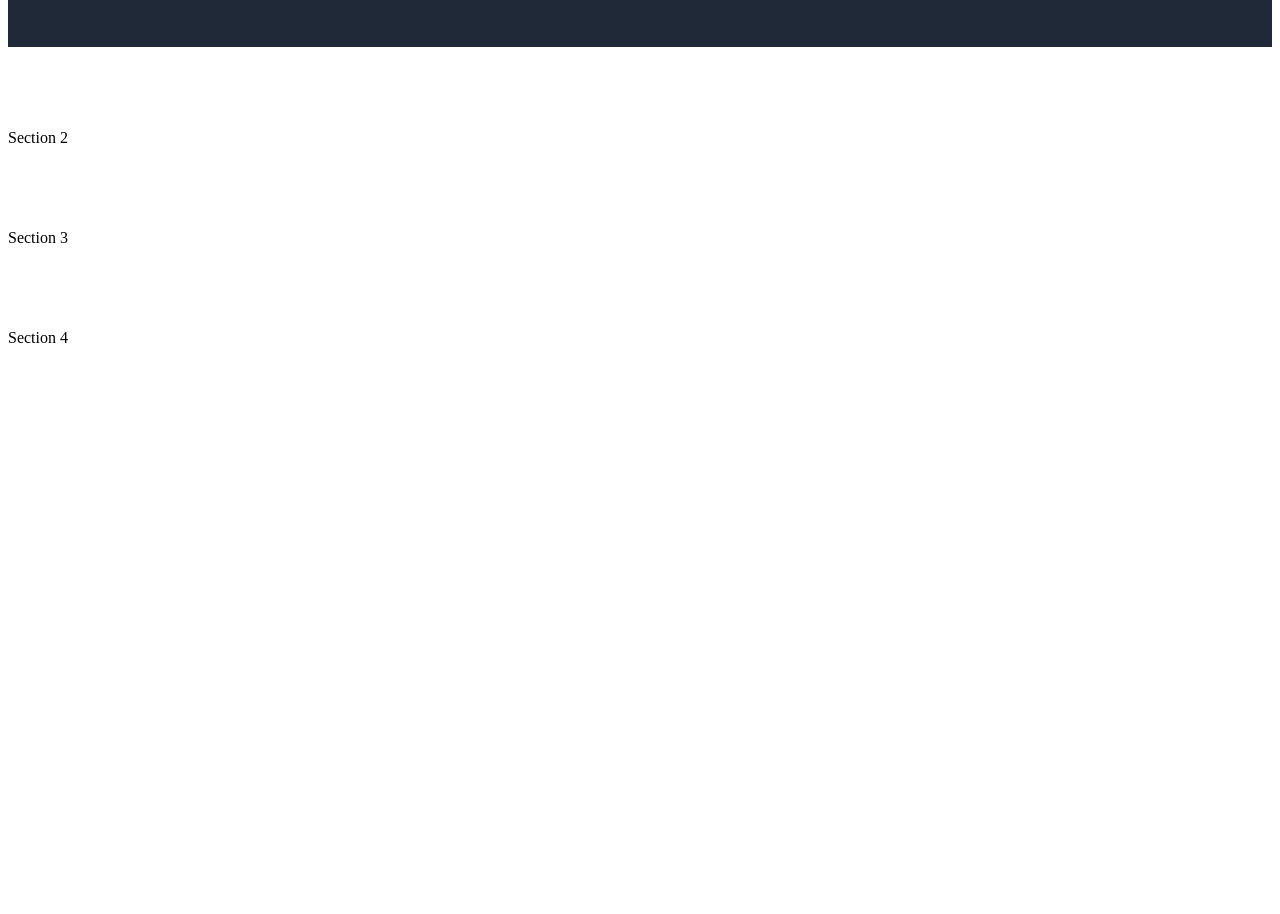
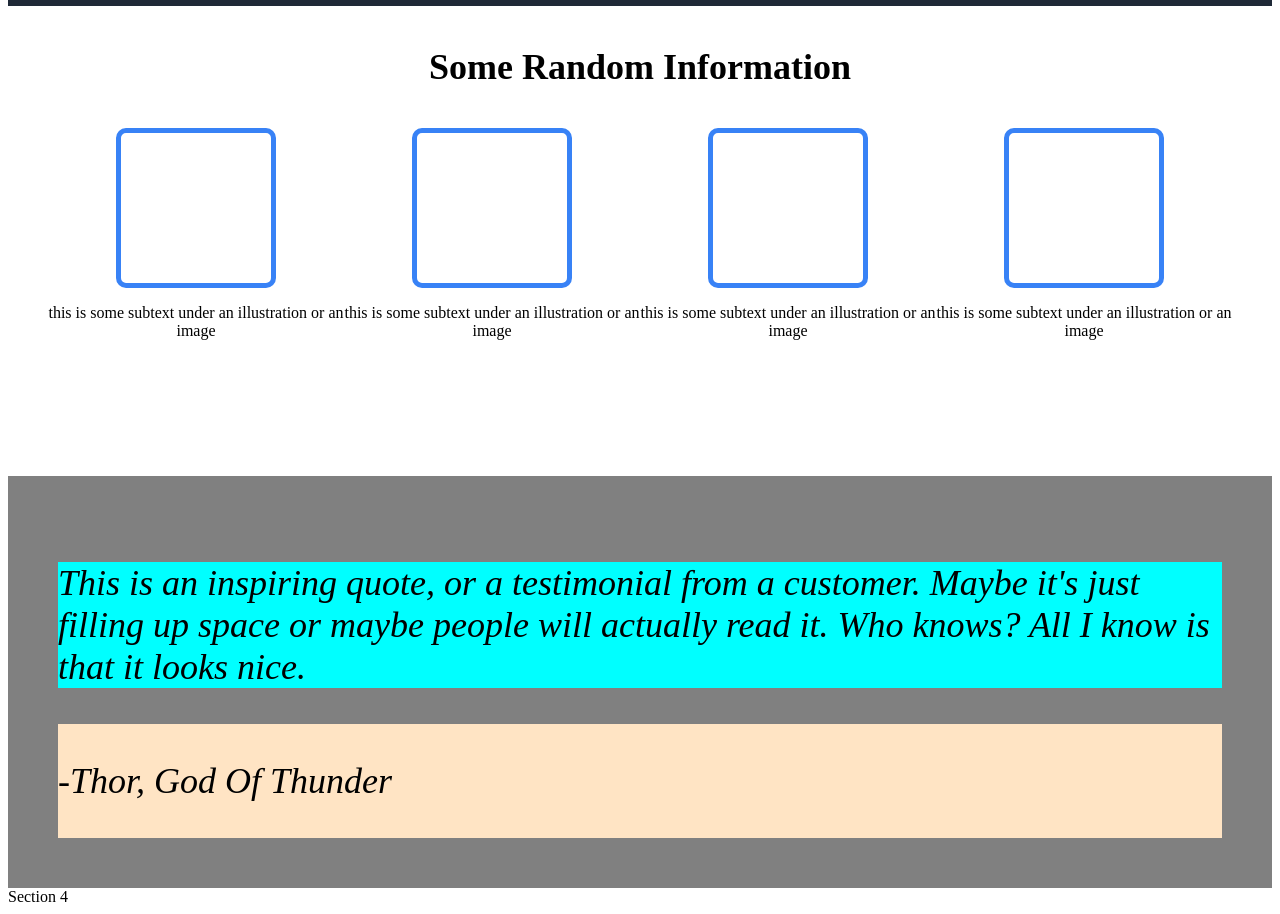
Before and after one commit to jmanacid1/odin-project-landing-page, a plain HTML site: page index.html in a window 1280 px wide. Shown: the part 420-1334 px from the top of the page. Before the commit the page ends 816 px from the top, so only its background shows below. Drawn offline with Linux system fonts and the light colour scheme.

Commit message:
Start work on section 3 quote + attribution

```diff
--- a/index.html
+++ b/index.html
@@ -35,10 +35,38 @@
         </div>
     </div>
     <div class="section-2">
-        Section 2
+        <div class="section-2-header">
+            Some Random Information
+        </div>
+        <div class="section-2-container">
+            <div class="box-image-container">
+                <div class="box-image"></div>
+                <p class="box-image-text">this is some subtext under an illustration or an image</p>
+            </div>
+            <div class="box-image-container">
+                <div class="box-image"></div>
+                <p class="box-image-text">this is some subtext under an illustration or an image</p>
+            </div>
+            <div class="box-image-container">
+                <div class="box-image"></div>
+                <p class="box-image-text">this is some subtext under an illustration or an image</p>
+            </div>
+            <div class="box-image-container">
+                <div class="box-image"></div>
+                <p class="box-image-text">this is some subtext under an illustration or an image</p>
+            </div>
+
+        </div>
     </div>
     <div class="section-3">
-        Section 3
+        <div class="quote-container">
+            <div class="quote-text">
+                <p class="quote"> This is an inspiring quote, or a testimonial from a customer. Maybe it's just filling up space or maybe people will actually read it. Who knows? All I know is that it looks nice.</p>
+            </div>
+            <div class="attribution-container">
+                <p class="attribution">-Thor, God Of Thunder</p>
+            </div>
+        </div>
     </div>
     <div class="section-4">
         Section 4
--- a/styles.css
+++ b/styles.css
@@ -65,3 +65,58 @@ a{
     text-decoration: none;
     color: white;
 }
+
+.section-2{
+    background-color: white;
+    display: flex;
+    flex-direction: column;
+    margin: 40px 40px 120px 40px;
+}
+.section-2-header{
+    font-size: 36px;
+    font-weight: bolder;
+    text-align: center;
+    margin-bottom: 40px;
+}
+.section-2-container{
+    display: flex;
+    flex-direction: row;
+    justify-content: space-around;
+}
+.box-image-container{
+    display: flex;
+    flex-direction: column;
+    align-items: center;
+    padding: 0px;
+    text-align: center;
+}
+.box-image{
+    height: 150px;
+    width: 150px;
+    border-radius: 10px;
+    border-color: #3882f6;
+    border-style: solid;
+    border-width: thick;
+}
+
+.section-3{
+    background-color: gray;
+}
+.quote-container{
+    display: flex;
+    flex-direction: column;
+    padding: 50px;
+}
+.quote{
+    background-color: aqua;
+    font-size: 36px;
+    font-weight: lighter;
+    font-style: italic;
+}
+.attribution-container{
+    display: flex;
+    background-color: bisque;
+    font-size: 36px;
+    font-weight: lighter;
+    font-style: italic;
+}
```
